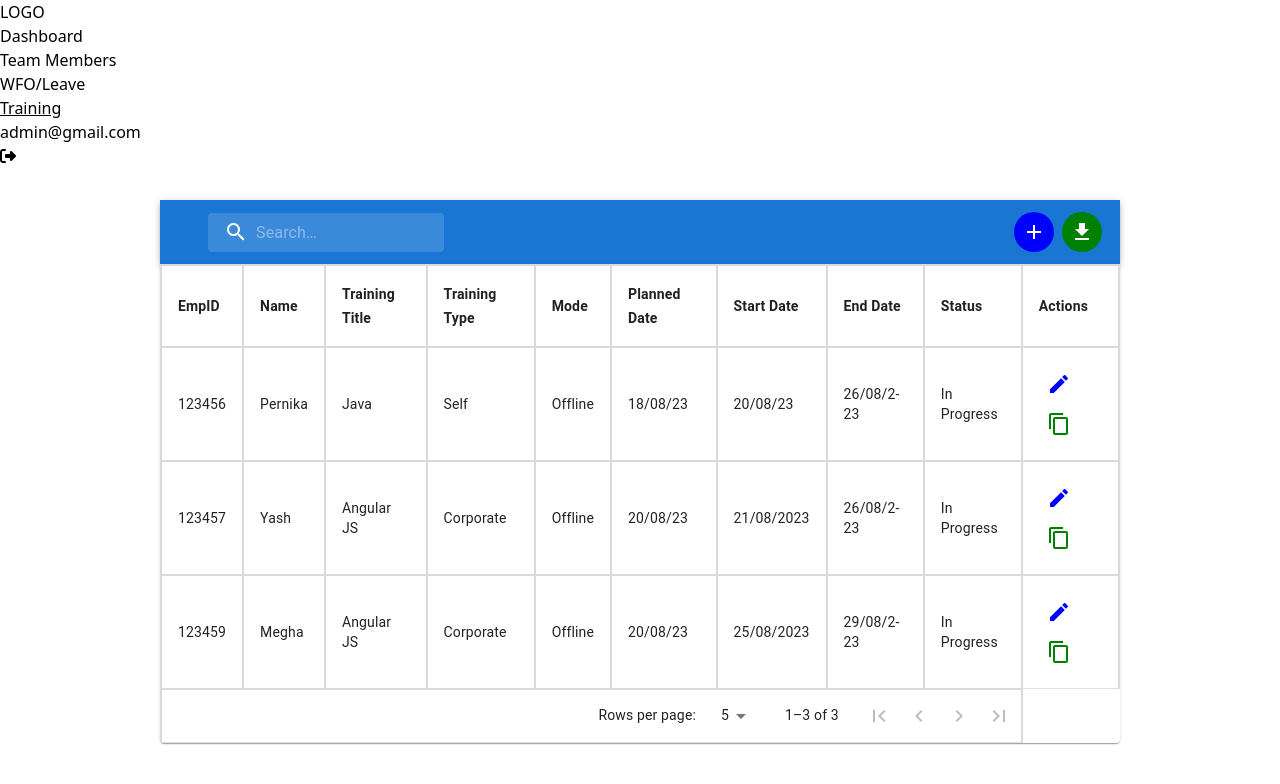
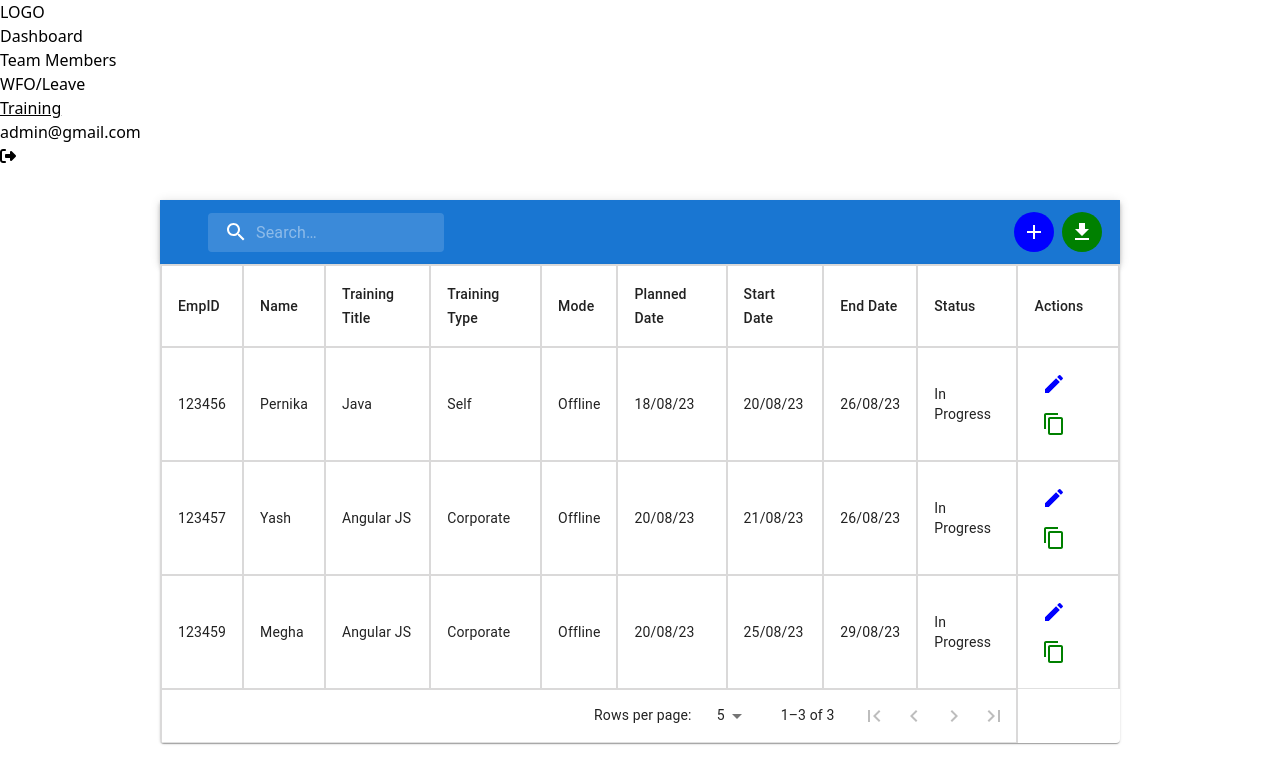
Before and after one commit to paridhigoyal23/Team-Service-UI, a React (Vite) app: page /Team-Service-UI/training in a window 1280 px wide. Shown: the top 784 px of the page. Built offline with nearby package versions, Linux system fonts and the light colour scheme; data requests are answered from the project's data file.

Commit message:
created 'db.json' file and imported data from db.json into TrainingTable.jsx

```diff
--- /dev/null
+++ b/db.json
@@ -0,0 +1,37 @@
+{
+    "users": [
+      {
+        "EmpID": 123456,
+        "Name": "Pernika",
+        "TrainingTitle": "Java",
+        "TrainingType": "Self",
+        "Mode": "Offline",
+        "PlannedDate": "18/08/23",
+        "StartDate": "20/08/23",
+        "EndDate": "26/08/23",
+        "Status": "In Progress"
+      },
+      {
+        "EmpID": 123457,
+        "Name": "Yash",
+        "TrainingTitle": "Angular JS",
+        "TrainingType": "Corporate",
+        "Mode": "Offline",
+        "PlannedDate": "20/08/23",
+        "StartDate": "21/08/23",
+        "EndDate": "26/08/23",
+        "Status": "In Progress"
+      },
+      {
+        "EmpID": 123459,
+        "Name": "Megha",
+        "TrainingTitle": "Angular JS",
+        "TrainingType": "Corporate",
+        "Mode": "Offline",
+        "PlannedDate": "20/08/23",
+        "StartDate": "25/08/23",
+        "EndDate": "29/08/23",
+        "Status": "In Progress"
+      }
+    ]
+}
--- a/package.json
+++ b/package.json
@@ -7,7 +7,8 @@
     "dev": "vite",
     "build": "vite build",
     "lint": "eslint . --ext js,jsx --report-unused-disable-directives --max-warnings 0",
-    "preview": "vite preview"
+    "preview": "vite preview",
+    "serve-json": "json-server --watch db.json"
   },
   "dependencies": {
     "@emotion/react": "^11.13.0",
@@ -15,6 +16,8 @@
     "@fontsource/roboto": "^5.0.13",
     "@mui/icons-material": "^5.16.5",
     "@mui/material": "^5.16.5",
+    "axios": "^1.7.2",
+    "json-server": "^1.0.0-beta.1",
     "react": "^18.3.1",
     "react-dom": "^18.3.1",
     "react-google-charts": "^4.0.1",
--- a/src/components/components/TrainingTable.jsx
+++ b/src/components/components/TrainingTable.jsx
@@ -1,4 +1,7 @@
 import * as React from 'react';
+import axios from 'axios';
+import { useState, useEffect } from 'react';
+
 import PropTypes from 'prop-types';
 import { useTheme } from '@mui/material/styles';
 import Box from '@mui/material/Box';
@@ -26,6 +29,7 @@ import InputBase from '@mui/material/InputBase';
 import { styled, alpha } from '@mui/material/styles';
 import AppBar from '@mui/material/AppBar';
 import Toolbar from '@mui/material/Toolbar';
+
 
 // styling the search bar
 const Search = styled('div')(({ theme }) => ({
@@ -186,6 +190,19 @@ export default function TrainingTable() {
     setPage(0);
   };
 
+
+  // Fetching data by creating hooks and axios
+  //using useState to put items into table
+  const [data, setData] = useState([])
+
+  // Using useEffect to use db.json
+  useEffect(() => {
+    axios.get("http://localhost:5050/users")
+    .then(response => setData(response.data))
+    .catch(err => console.log(err))
+  }, [])
+
+
   return (
     <Box sx={{ paddingRight:20,paddingLeft:20}}>
           <AppBar position="static">
@@ -217,34 +234,43 @@ export default function TrainingTable() {
     <TableContainer component={Paper} >
       <Table sx={{ minWidth: 500 }} aria-label="custom pagination table">
       <TableHead >
-          <TableRow>
-            <TableCell sx={{ fontWeight: 'bold' }}>EmpID</TableCell>
-            <TableCell sx={{ fontWeight: 'bold' }} >Name</TableCell>
-            <TableCell sx={{ fontWeight: 'bold' }} >Training Title</TableCell>
-            <TableCell sx={{ fontWeight: 'bold' }} >Training Type</TableCell>
-            <TableCell sx={{ fontWeight: 'bold' }} >Mode</TableCell>
-            <TableCell sx={{ fontWeight: 'bold' }} >Planned Date</TableCell>
-            <TableCell sx={{ fontWeight: 'bold' }} >Start Date</TableCell>
-            <TableCell sx={{ fontWeight: 'bold' }} >End Date</TableCell>
-            <TableCell sx={{ fontWeight: 'bold' }} >Status</TableCell>
-            <TableCell sx={{ fontWeight: 'bold' }} >Actions</TableCell>
+          <TableRow sx={{fontWeight:"bold"}}>
+            <TableCell >EmpID</TableCell>
+            <TableCell >Name</TableCell>
+            <TableCell >Training Title</TableCell>
+            <TableCell >Training Type</TableCell>
+            <TableCell >Mode</TableCell>
+            <TableCell >Planned Date</TableCell>
+            <TableCell >Start Date</TableCell>
+            <TableCell >End Date</TableCell>
+            <TableCell >Status</TableCell>
+            <TableCell >Actions</TableCell>
           </TableRow>
         </TableHead>
-        <TableBody>
-          {(rowsPerPage > 0
-            ? rows.slice(page * rowsPerPage, page * rowsPerPage + rowsPerPage)
-            : rows
-          ).map((row) => (
-            <TableRow key={row.EmpId}>
-              <TableCell component="th" scope="row">{row.EmpId}</TableCell>
-              <TableCell>{row.Name}</TableCell>
-              <TableCell>{row.TrainingTitle}</TableCell>
-              <TableCell>{row.TrainingType}</TableCell>
-              <TableCell>{row.Mode}</TableCell>
-              <TableCell>{row.PlannedDate}</TableCell>
-              <TableCell>{row.StartDate}</TableCell>
-              <TableCell>{row.EndDate}</TableCell>
-              <TableCell>{row.Status}</TableCell>
+        <TableBody>{
+          data.map((user, index) => (
+            <TableRow key={index}>
+{/* this is the entry that should be filled by db.json */}
+              <TableCell component="th" scope="row">{user.EmpID}</TableCell>
+              <TableCell>{user.Name}</TableCell>
+              <TableCell>{user.TrainingTitle}</TableCell>
+              <TableCell>{user.TrainingType}</TableCell>
+              <TableCell>{user.Mode}</TableCell>
+              <TableCell>{user.PlannedDate}</TableCell>
+              <TableCell>{user.StartDate}</TableCell>
+              <TableCell>{user.EndDate}</TableCell>
+              <TableCell>{user.Status}</TableCell>
+
+{/* Sample API from jsonplaceholder */}
+              {/* <TableCell>{user.id}</TableCell>
+              <TableCell>{user.name}</TableCell>
+              <TableCell>{user.username}</TableCell>
+              <TableCell>{user.address.city}</TableCell>
+              <TableCell>{user.address.zipcode}</TableCell>
+              <TableCell>{user.phone}</TableCell>
+              <TableCell>{user.website}</TableCell>
+              <TableCell>{user.company.name}</TableCell>
+              <TableCell>{user.company.bs}</TableCell> */}
               <TableCell>
               <Tooltip title="Edit Employee List">
                 <IconButton sx={{color: 'blue','&:hover': {color:'darkblue'}}} onClick={() => handleEdit(row.EmpId)}>
```
Also changed, not shown: 1 other file (tests, documents, lock files or other folders).
